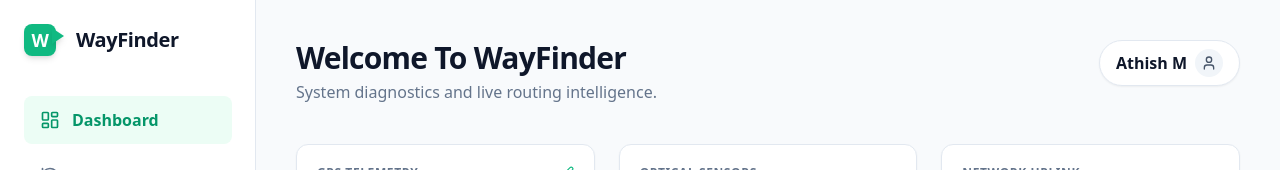
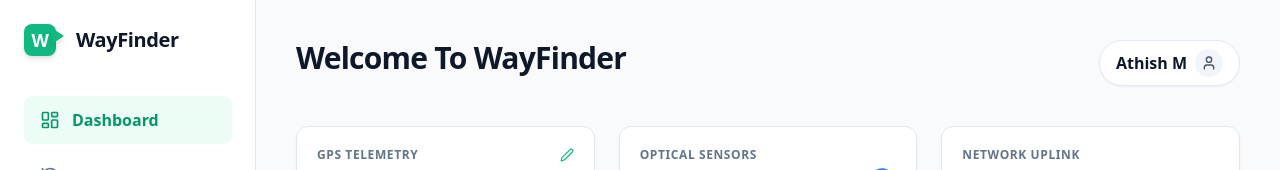
Before and after one commit to athishdresu/wayfinder, a Next.js app: page / in a window 1280 px wide. Shown: the top 170 px of the page. Built offline with nearby package versions, Linux system fonts and the light colour scheme; no server answers.

Commit message:
made changes

```diff
--- a/app/page.tsx
+++ b/app/page.tsx
@@ -106,7 +106,7 @@ export default function Home() {
                   {activeTab === "settings" && "System Settings"}
                 </h1>
                 <p className="text-sm md:text-base text-slate-500 dark:text-slate-400 transition-colors">
-                  {activeTab === "dashboard" && "System diagnostics and live routing intelligence."}
+                  {activeTab === "dashboard" && ""}
                   {activeTab === "logs" && "Review and export historical scan telemetry."}
                   {activeTab === "settings" && "Configure AI engine and backend architecture."}
                 </p>
```
